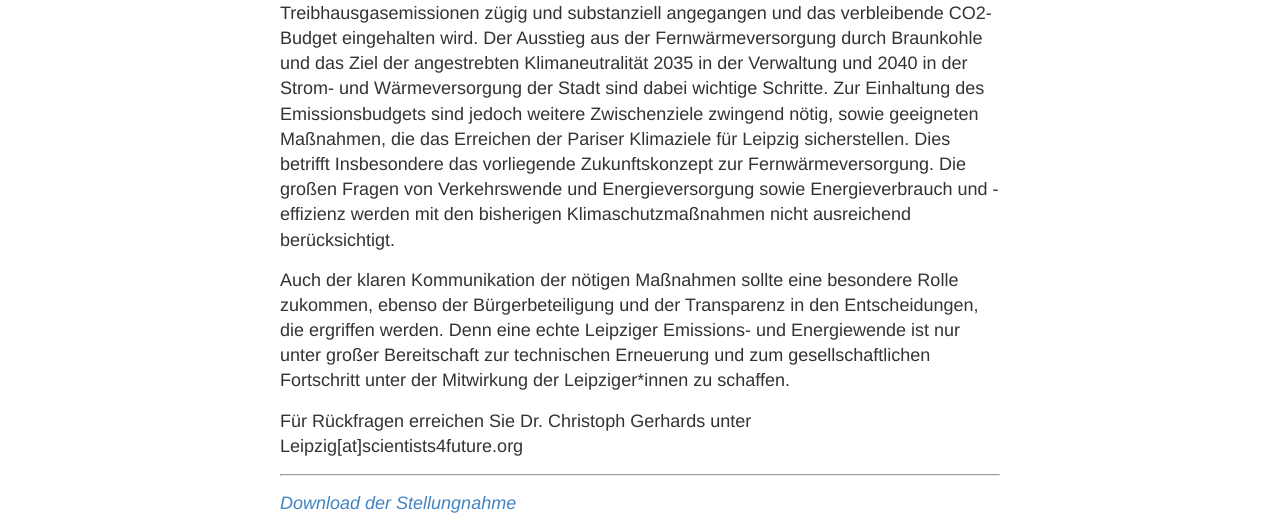
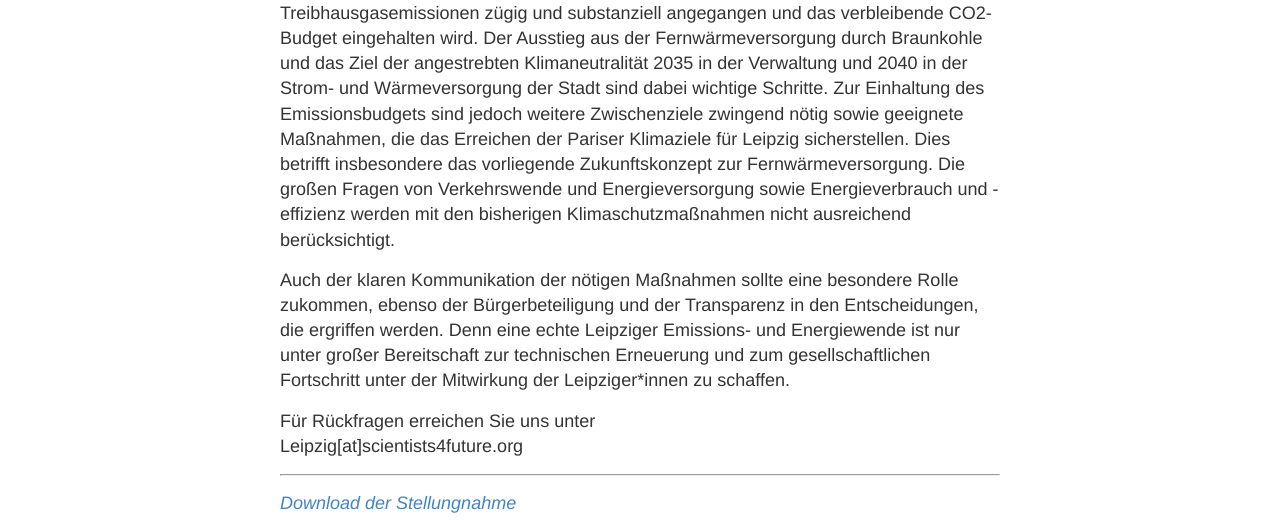
Before and after one commit to s4f-leipzig/s4f-leipzig.github.io, a Jekyll site: the page built from _posts/2020-07-06-Sofortprogramm.md, in a window 1280 px wide. Shown: the part 729-1249 px from the top of the page. Built offline with Jekyll 4.4.1, drawn with Linux system fonts in a browser that asks for light colours; some of the changed text lies outside the part shown.

Commit message:
Typos Sofortprogramm

```diff
--- a/_posts/2020-07-06-Sofortprogramm.md
+++ b/_posts/2020-07-06-Sofortprogramm.md
@@ -3,17 +3,18 @@ title: "Stellungnahme anlässlich der klimapolitischen Stunde im Stadtrat und de
 layout: post
 category: News
 ---
-### Scientists for Future Leipzig fordert ambitionierte Maßnahmen für den Klimaschutz
+### Scientists for Future Leipzig fordert ambitionierte Maßnahmen für den Klimaschutz
 
-Am 30. Oktober 2019 hat der Leipziger Stadtrat den „Klimanotstand“ ausgerufen. Nun wird ein Sofortmaßnahmen-Programm aufgelegt, das am 09.07.2020 beschlossen werden soll. Mit anderen Maßnahmen zusammen (z.B. im Rahmen des Energie- und Klimaschutzprogramms) soll es helfen, den Ausstoß von Treibhausgasen in Leipzig zu reduzieren. Wir als „Scientists 4 Future, Leipzig“ begrüßen jegliche Maßnahmen zum Klimaschutz außerordentlich. Allerdings möchten wir auch hervorheben, dass die bisher geplanten Maßnahmen bei weitem nicht ausreichen.
+Am 30. Oktober 2019 hat der Leipziger Stadtrat den „Klimanotstand“ ausgerufen. Nun wird ein Sofortmaßnahmen-Programm aufgelegt, das am 09.07.2020 beschlossen werden soll. Mit anderen Maßnahmen zusammen (z.B. im Rahmen des Energie- und Klimaschutzprogramms) soll es helfen, den Ausstoß von Treibhausgasen in Leipzig zu reduzieren. Wir als „Scientists 4 Future, Leipzig“ begrüßen jegliche Maßnahmen zum Klimaschutz außerordentlich. Allerdings möchten wir auch hervorheben, dass die bisher geplanten Maßnahmen bei weitem nicht ausreichen.
 
-Aus dem Pariser Klimaschutzabkommen kann ein Emissionsbudget abgeleitet werden, das jedem Bürger zusteht. Im Begleittext zu den Sofortmaßnahmen wird darauf hingewiesen, dass dieses Emissionsbudget schon 2026 aufgebraucht sein könnte. Die Summe aller Maßnahmen muss daher so ausgelegt sein, dass die Senkung der Leipziger Treibhausgasemissionen zügig und substanziell angegangen und das verbleibende CO2-Budget eingehalten wird. Der Ausstieg aus der Fernwärmeversorgung durch Braunkohle und das Ziel der angestrebten Klimaneutralität 2035 in der Verwaltung und 2040 in der Strom- und Wärmeversorgung der Stadt sind dabei wichtige Schritte. Zur Einhaltung des Emissionsbudgets sind jedoch weitere Zwischenziele zwingend nötig, sowie geeigneten Maßnahmen, die das Erreichen der Pariser Klimaziele für Leipzig sicherstellen. Dies betrifft Insbesondere das vorliegende Zukunftskonzept zur Fernwärmeversorgung. Die großen Fragen von Verkehrswende und Energieversorgung sowie Energieverbrauch und -effizienz werden mit den bisherigen Klimaschutzmaßnahmen nicht ausreichend berücksichtigt.
+Aus dem Pariser Klimaschutzabkommen kann ein Emissionsbudget abgeleitet werden, das jedem Bürger zusteht. Im Begleittext zu den Sofortmaßnahmen wird darauf hingewiesen, dass dieses Emissionsbudget schon 2026 aufgebraucht sein könnte. Die Summe aller Maßnahmen muss daher so ausgelegt sein, dass die Senkung der Leipziger Treibhausgasemissionen zügig und substanziell angegangen und das verbleibende CO2-Budget eingehalten wird. Der Ausstieg aus der Fernwärmeversorgung durch Braunkohle und das Ziel der angestrebten Klimaneutralität 2035 in der Verwaltung und 2040 in der Strom- und Wärmeversorgung der Stadt sind dabei wichtige Schritte. Zur Einhaltung des Emissionsbudgets sind jedoch weitere Zwischenziele zwingend nötig sowie geeignete Maßnahmen, die das Erreichen der Pariser Klimaziele für Leipzig sicherstellen. Dies betrifft insbesondere das vorliegende Zukunftskonzept zur Fernwärmeversorgung. Die großen Fragen von Verkehrswende und Energieversorgung sowie Energieverbrauch und -effizienz werden mit den bisherigen Klimaschutzmaßnahmen nicht ausreichend berücksichtigt.
 
-Auch der klaren Kommunikation der nötigen Maßnahmen sollte eine besondere Rolle zukommen, ebenso der Bürgerbeteiligung und der Transparenz in den Entscheidungen, die ergriffen werden. Denn eine echte Leipziger Emissions- und Energiewende ist nur unter großer Bereitschaft zur technischen Erneuerung und zum gesellschaftlichen Fortschritt unter der Mitwirkung der Leipziger*innen zu schaffen.
+Auch der klaren Kommunikation der nötigen Maßnahmen sollte eine besondere Rolle zukommen, ebenso der Bürgerbeteiligung und der Transparenz in den Entscheidungen, die ergriffen werden. Denn eine echte Leipziger Emissions- und Energiewende ist nur unter großer Bereitschaft zur technischen Erneuerung und zum gesellschaftlichen Fortschritt unter der Mitwirkung der Leipziger*innen zu schaffen.
 
-Für Rückfragen erreichen Sie Dr. Christoph Gerhards unter <br>
+
+Für Rückfragen erreichen Sie uns unter  <br>
 Leipzig[at]scientists4future.org
 
 ---
 
-*[Download der Stellungnahme](/downloads/20200706_Stellungnahme_Sc4F_fordert_ambitioniertere_Klimaschutzmassnahmen.pdf)*
+*[Download der Stellungnahme](/downloads/20200706_Stellungnahme_Sc4F_fordert_ambitioniertere_Klimaschutzmassnahmen-web.pdf)*
```
Also changed, not shown: 2 other files.
